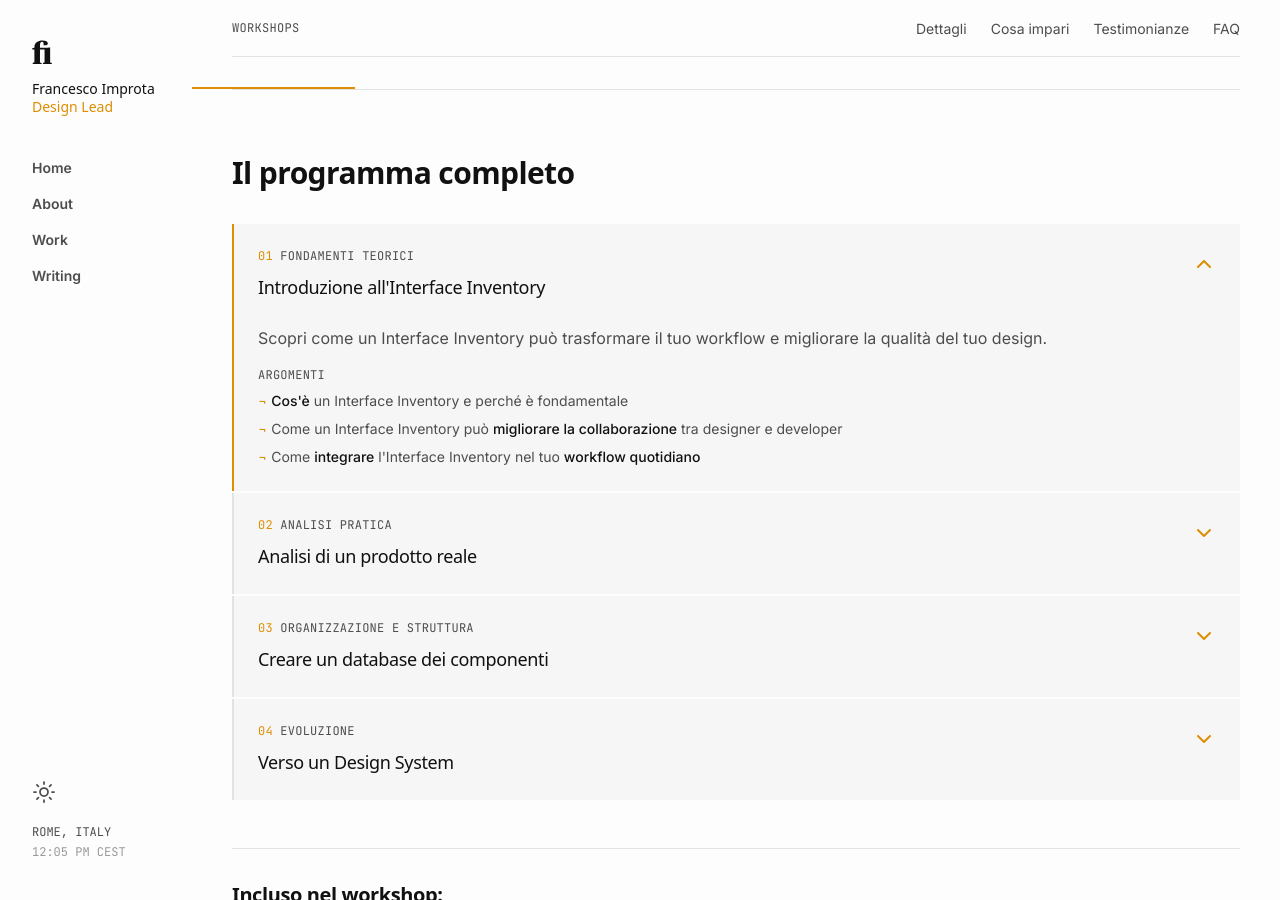
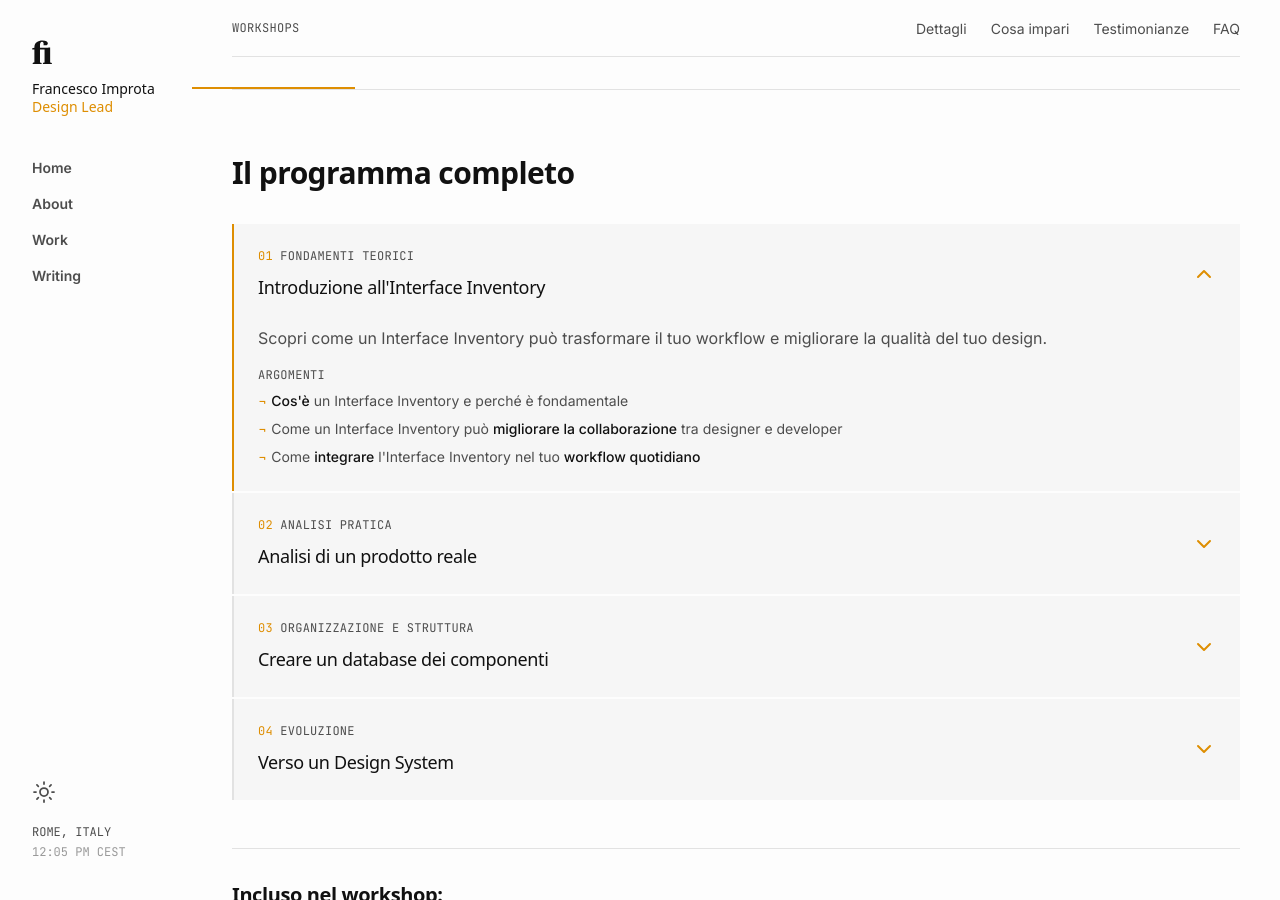
Before and after one commit to zetareticoli/fi, a Jekyll site: the page built from _workshops/interface-inventory/index.md, in a window 1280 px wide and 900 px high, scrolled down 853 px. Built offline with Jekyll 4.4.1, drawn with Linux system fonts in a browser that asks for light colours; some web fonts are replaced; comment, search, counter and statistics services are not loaded.

Commit message:
fix(workshops): align the program chevron with its header
Centers it on the header block instead of pinning it to the top.

Co-authored-by: Francesco Improta <me@francescoimprota.com>

```diff
--- a/_workshops/interface-inventory/index.md
+++ b/_workshops/interface-inventory/index.md
@@ -102,12 +102,12 @@ og-image: workshops/interface-inventory/interface-inventory-og.png
     <h2 class="font-heading text-2xl sm:text-3xl font-bold leading-tight mb-8">Il programma completo</h2>
     <div class="flex flex-col gap-0.5 mb-12">
       <details class="group border-l-2 border-border open:border-l-accent bg-secondary/40 hover:bg-secondary/60 transition-colors" open>
-        <summary class="flex items-start justify-between gap-4 p-6 list-none cursor-pointer">
+        <summary class="flex items-center justify-between gap-4 p-6 list-none cursor-pointer">
           <div>
             <h4 class="meta-tag mb-2"><span class="text-accent">01</span> Fondamenti teorici</h4>
             <h3 class="font-heading text-lg font-medium">Introduzione all'Interface Inventory</h3>
           </div>
-          <svg class="shrink-0 mt-1 text-accent transition-transform duration-300 group-open:rotate-180" width="24" height="24" viewBox="0 0 24 24" fill="none"
+          <svg class="shrink-0 text-accent transition-transform duration-300 group-open:rotate-180" width="24" height="24" viewBox="0 0 24 24" fill="none"
             xmlns="http://www.w3.org/2000/svg" aria-hidden="true">
             <path d="M6 9L12 15L18 9" stroke="currentColor" stroke-width="2" stroke-linecap="round"
               stroke-linejoin="round" />
@@ -126,12 +126,12 @@ og-image: workshops/interface-inventory/interface-inventory-og.png
         </div>
       </details>
       <details class="group border-l-2 border-border open:border-l-accent bg-secondary/40 hover:bg-secondary/60 transition-colors">
-        <summary class="flex items-start justify-between gap-4 p-6 list-none cursor-pointer">
+        <summary class="flex items-center justify-between gap-4 p-6 list-none cursor-pointer">
           <div>
             <h4 class="meta-tag mb-2"><span class="text-accent">02</span> Analisi Pratica</h4>
             <h3 class="font-heading text-lg font-medium">Analisi di un prodotto reale</h3>
           </div>
-          <svg class="shrink-0 mt-1 text-accent transition-transform duration-300 group-open:rotate-180" width="24" height="24" viewBox="0 0 24 24" fill="none"
+          <svg class="shrink-0 text-accent transition-transform duration-300 group-open:rotate-180" width="24" height="24" viewBox="0 0 24 24" fill="none"
             xmlns="http://www.w3.org/2000/svg" aria-hidden="true">
             <path d="M6 9L12 15L18 9" stroke="currentColor" stroke-width="2" stroke-linecap="round"
               stroke-linejoin="round" />
@@ -149,12 +149,12 @@ og-image: workshops/interface-inventory/interface-inventory-og.png
       </details>
 
       <details class="group border-l-2 border-border open:border-l-accent bg-secondary/40 hover:bg-secondary/60 transition-colors">
-        <summary class="flex items-start justify-between gap-4 p-6 list-none cursor-pointer">
+        <summary class="flex items-center justify-between gap-4 p-6 list-none cursor-pointer">
           <div>
             <h4 class="meta-tag mb-2"><span class="text-accent">03</span> Organizzazione e Struttura</h4>
             <h3 class="font-heading text-lg font-medium">Creare un database dei componenti</h3>
           </div>
-          <svg class="shrink-0 mt-1 text-accent transition-transform duration-300 group-open:rotate-180" width="24" height="24" viewBox="0 0 24 24" fill="none"
+          <svg class="shrink-0 text-accent transition-transform duration-300 group-open:rotate-180" width="24" height="24" viewBox="0 0 24 24" fill="none"
             xmlns="http://www.w3.org/2000/svg" aria-hidden="true">
             <path d="M6 9L12 15L18 9" stroke="currentColor" stroke-width="2" stroke-linecap="round"
               stroke-linejoin="round" />
@@ -173,12 +173,12 @@ og-image: workshops/interface-inventory/interface-inventory-og.png
       </details>
 
       <details class="group border-l-2 border-border open:border-l-accent bg-secondary/40 hover:bg-secondary/60 transition-colors">
-        <summary class="flex items-start justify-between gap-4 p-6 list-none cursor-pointer">
+        <summary class="flex items-center justify-between gap-4 p-6 list-none cursor-pointer">
           <div>
             <h4 class="meta-tag mb-2"><span class="text-accent">04</span> Evoluzione</h4>
             <h3 class="font-heading text-lg font-medium">Verso un Design System</h3>
           </div>
-          <svg class="shrink-0 mt-1 text-accent transition-transform duration-300 group-open:rotate-180" width="24" height="24" viewBox="0 0 24 24" fill="none"
+          <svg class="shrink-0 text-accent transition-transform duration-300 group-open:rotate-180" width="24" height="24" viewBox="0 0 24 24" fill="none"
             xmlns="http://www.w3.org/2000/svg" aria-hidden="true">
             <path d="M6 9L12 15L18 9" stroke="currentColor" stroke-width="2" stroke-linecap="round"
               stroke-linejoin="round" />
```
